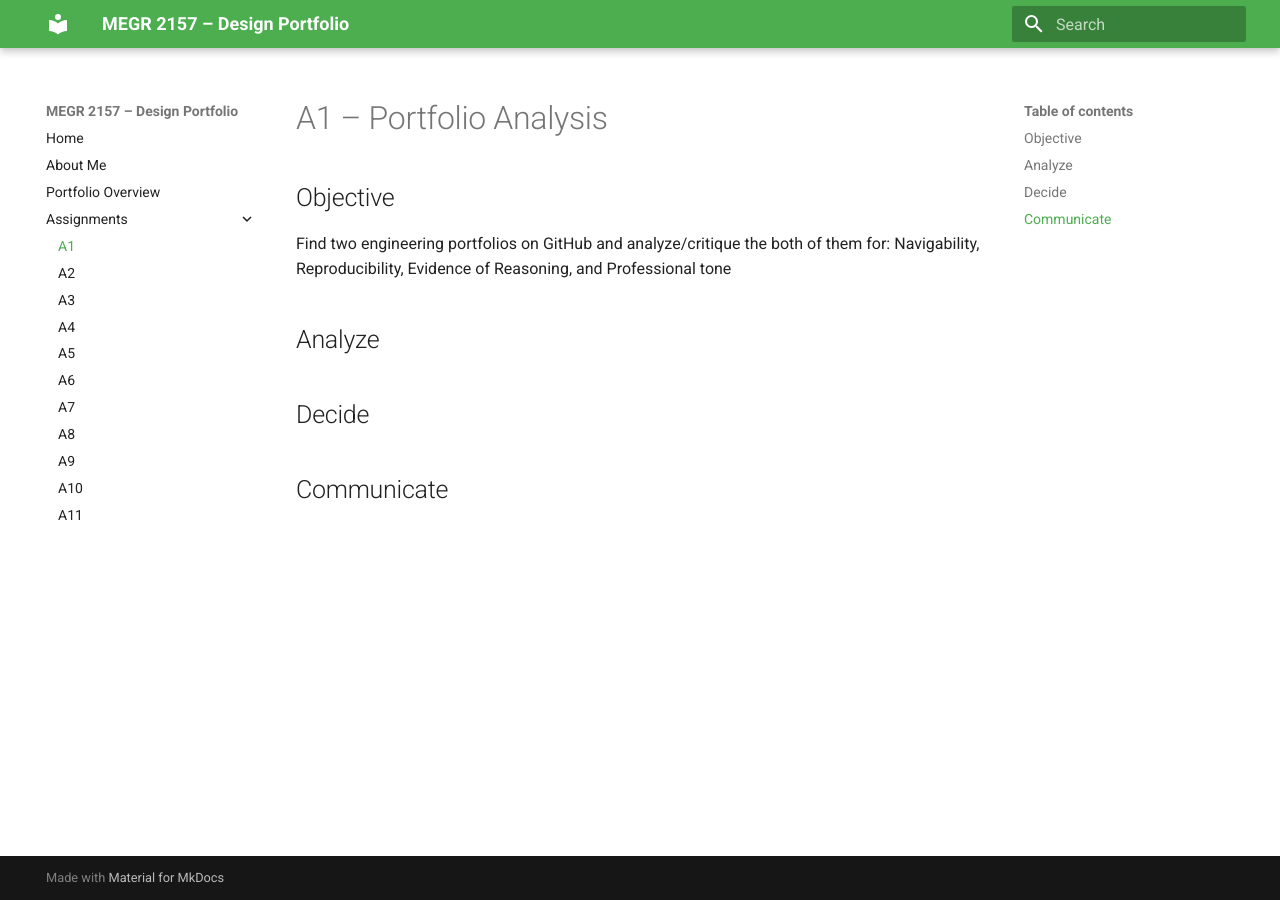
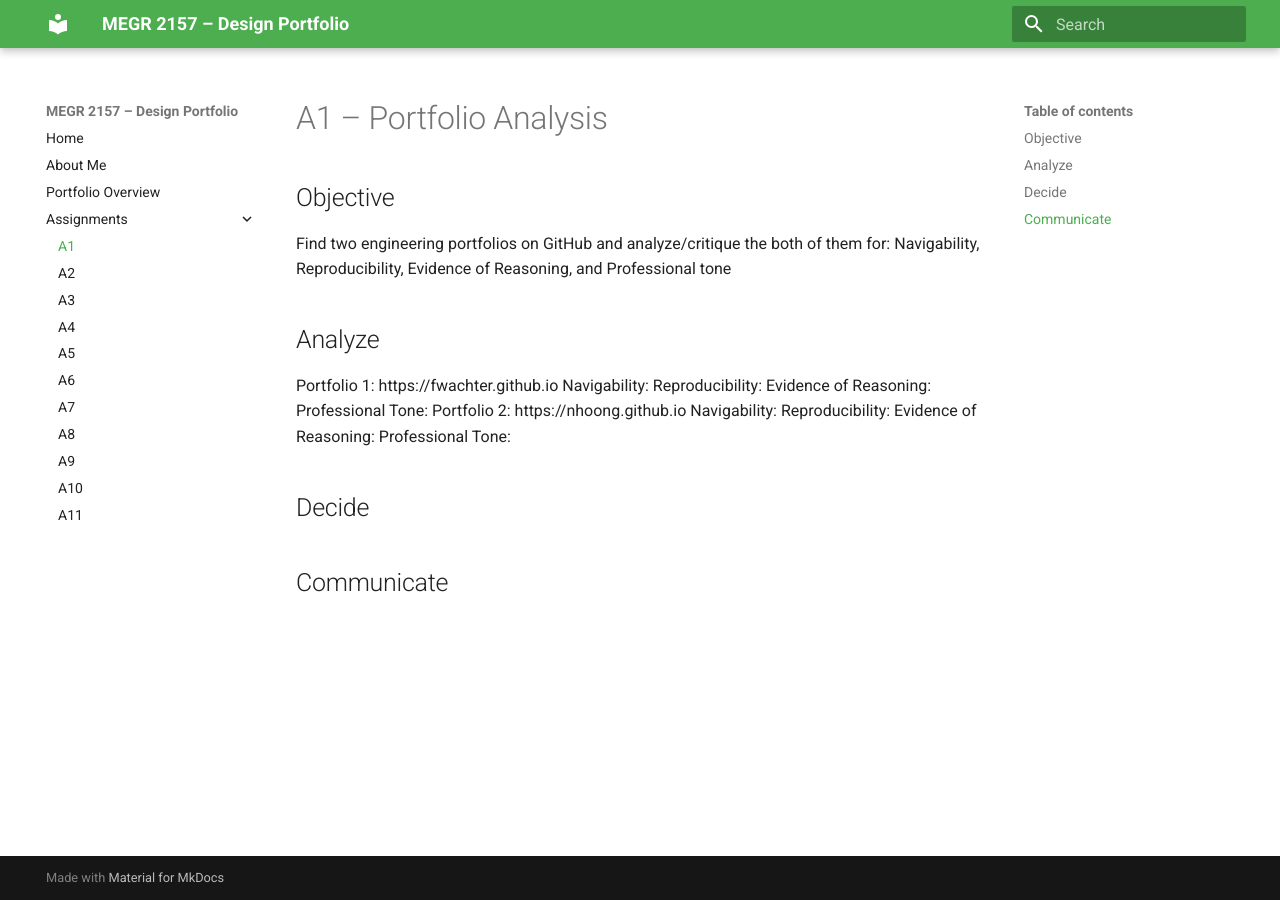
Before and after one commit to N03L1T0/megr2157-noel-portfolio, an MkDocs documentation site: the page built from docs/assignments/A01/index.md, in a window 1280 px wide. Built offline with MkDocs 1.6.1 and Material for MkDocs 9.7.7, drawn with Linux system fonts in a browser that asks for light colours.

Commit message:
started the analyze portion and the 4 parts
Added analysis sections for two engineering portfolios.

```diff
--- a/docs/assignments/A01/index.md
+++ b/docs/assignments/A01/index.md
@@ -5,7 +5,16 @@ Find two engineering portfolios on GitHub and analyze/critique the both of them
 Navigability, Reproducibility, Evidence of Reasoning, and Professional tone
 
 ## Analyze
-
+Portfolio 1: https://fwachter.github.io
+Navigability:
+Reproducibility:
+Evidence of Reasoning:
+Professional Tone:
+Portfolio 2: https://nhoong.github.io
+Navigability:
+Reproducibility:
+Evidence of Reasoning:
+Professional Tone:
 
 ## Decide
 
```
